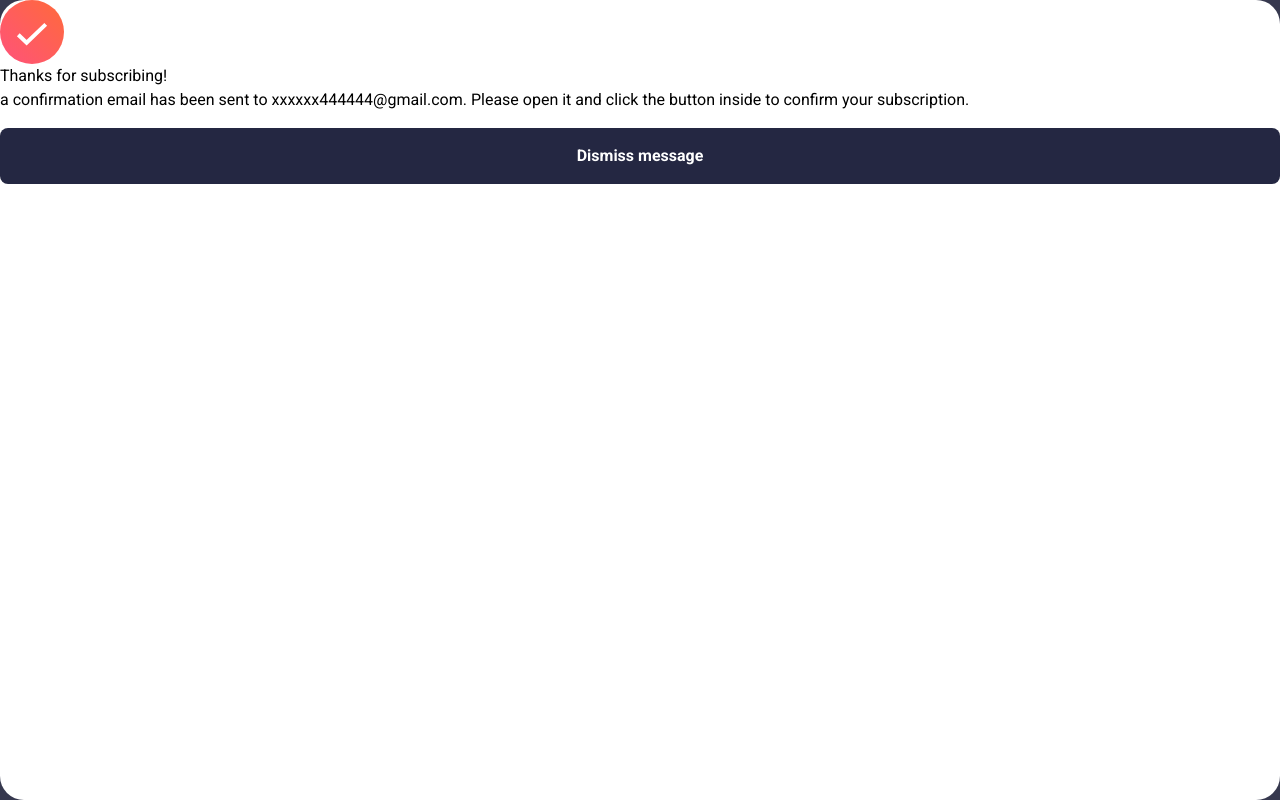
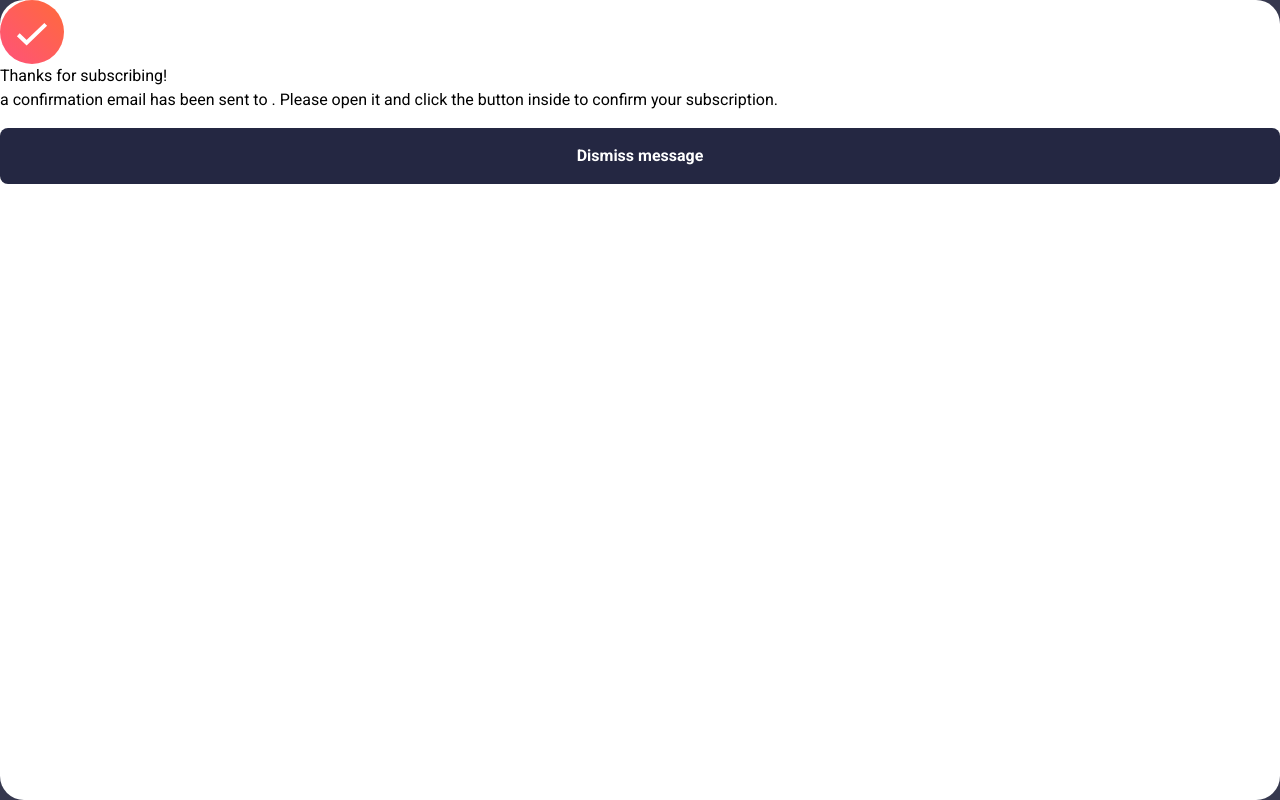
Before and after one commit to GavinITP/news-letter-signup-form, a Next.js app: page /success in a window 1280 px wide. Built offline with nearby package versions, Linux system fonts and the light colour scheme.

Commit message:
pass email between pages

```diff
--- a/app/layout.tsx
+++ b/app/layout.tsx
@@ -2,6 +2,7 @@ import { Metadata } from "next";
 
 import "styles/globals.css";
 import { Roboto } from "next/font/google";
+import { EmailContextProvider } from "@/components/EmailContext";
 
 const roboto = Roboto({
   subsets: ["latin"],
@@ -19,7 +20,9 @@ export const metadata: Metadata = {
 const RootLayout = ({ children }: { children: React.ReactNode }) => {
   return (
     <html lang="en" className={`${roboto.variable} font-sans`}>
-      <body className="bg-charcoal">{children}</body>
+      <body className="bg-charcoal">
+        <EmailContextProvider>{children}</EmailContextProvider>
+      </body>
     </html>
   );
 };
--- a/app/success/page.tsx
+++ b/app/success/page.tsx
@@ -2,8 +2,11 @@
 
 import { useRouter } from "next/navigation";
 
+import { useContext } from "react";
+import { EmailContext } from "../../components/EmailContext";
+
 const Success = () => {
-  const email = "xxxxxx444444@gmail.com";
+  const { email } = useContext(EmailContext);
 
   const router = useRouter();
   const navigateToHomePage = () => {
--- a/components/EmailContext.tsx
+++ b/components/EmailContext.tsx
@@ -1,20 +1,22 @@
-import React, { createContext, useState } from "react";
+"use client";
 
-interface MyContextProps {
+import { createContext, useState } from "react";
+
+export interface EmailContextProps {
   email: string;
-  setEmail: React.Dispatch<React.SetStateAction<string>>;
+  setEmail: (email: React.SetStateAction<string>) => void;
 }
 
-export const MyContext = createContext<MyContextProps | null>(null);
+export const EmailContext = createContext<EmailContextProps | null>(null);
 
-export const MyContextProvider: React.FC<{ children: React.ReactNode }> = ({
+export const EmailContextProvider: React.FC<{ children: React.ReactNode }> = ({
   children,
 }) => {
   const [email, setEmail] = useState("");
 
   return (
-    <MyContext.Provider value={{ email, setEmail }}>
+    <EmailContext.Provider value={{ email, setEmail }}>
       {children}
-    </MyContext.Provider>
+    </EmailContext.Provider>
   );
 };
--- a/components/Form.tsx
+++ b/components/Form.tsx
@@ -3,6 +3,9 @@
 import { z } from "zod";
 import { useForm } from "react-hook-form";
 import { zodResolver } from "@hookform/resolvers/zod";
+
+import { useContext } from "react";
+import { EmailContext } from "../components/EmailContext";
 
 const schema = z.object({
   email: z
@@ -15,6 +18,13 @@ const schema = z.object({
 type Email = z.infer<typeof schema>;
 
 const Form = ({ submitDataFunc }: { submitDataFunc: () => void }) => {
+  const { setEmail } = useContext(EmailContext);
+
+  const submitData = (data: Email) => {
+    submitDataFunc();
+    setEmail(data.email);
+  };
+
   const {
     register,
     handleSubmit,
@@ -24,7 +34,7 @@ const Form = ({ submitDataFunc }: { submitDataFunc: () => void }) => {
   });
 
   return (
-    <form className="my-12" onSubmit={handleSubmit(submitDataFunc)}>
+    <form className="my-12" onSubmit={handleSubmit(submitData)}>
       <div className="flex justify-between">
         <label htmlFor="email" className="block mb-2 text-xs font-bold">
           Email address
```
